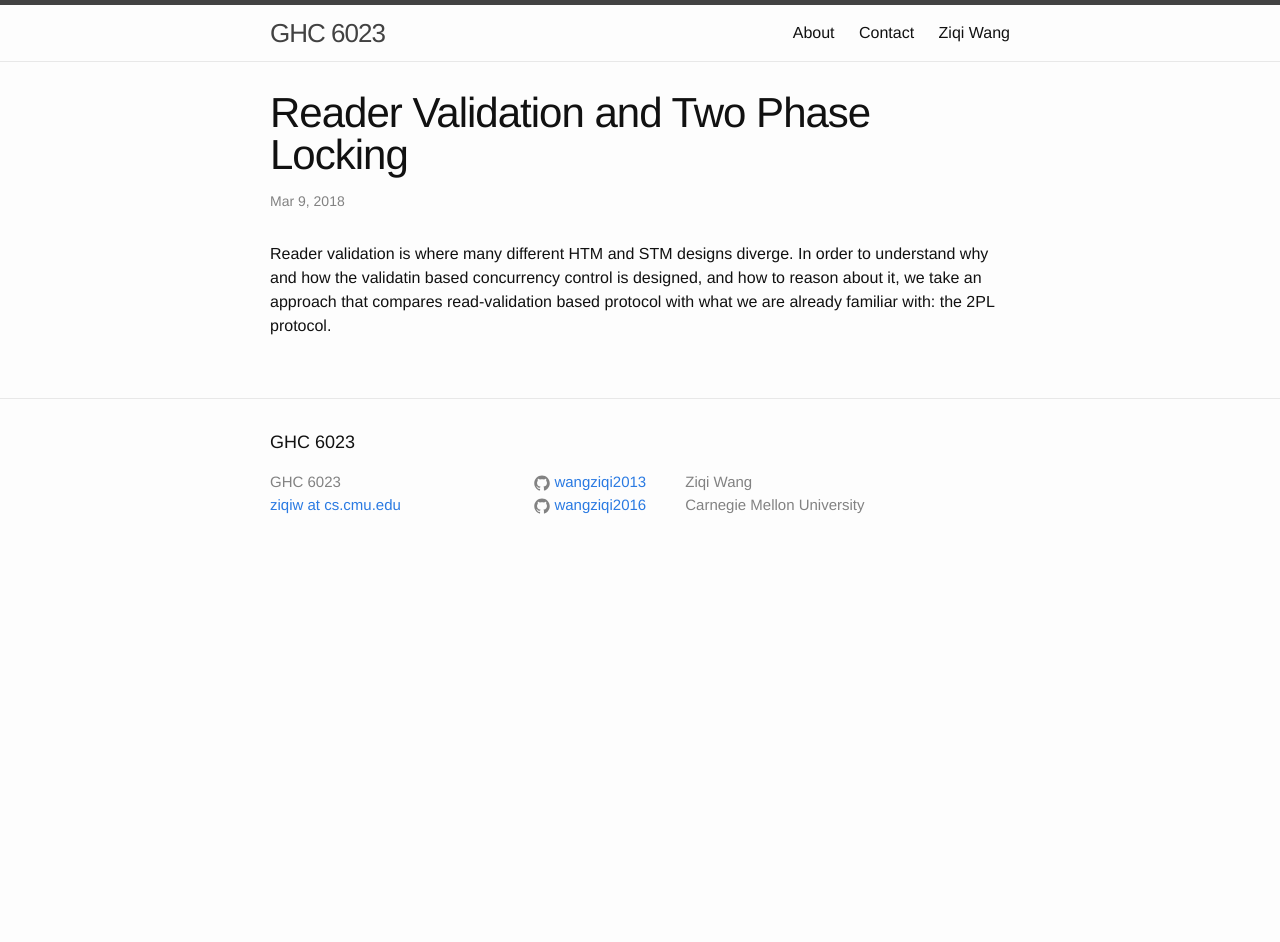
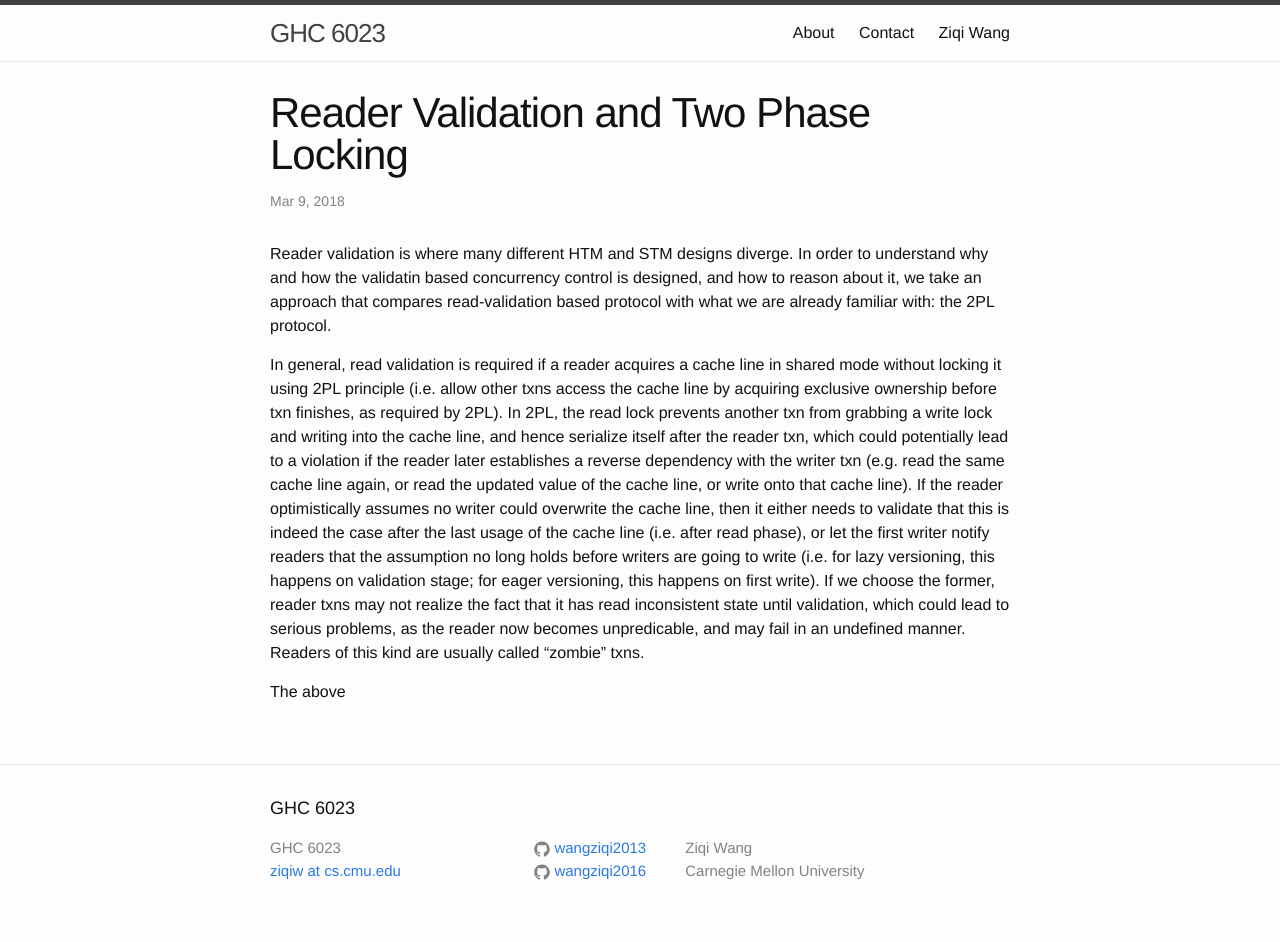
Before and after one commit to wangziqi2013/wangziqi2013.github.io, a Jekyll site: the page built from _posts/2018-03-18-Reader-Validation-and-2PL.markdown, in a window 1280 px wide. Built offline with Jekyll 4.4.1, drawn with Linux system fonts in a browser that asks for light colours; before the commit the page ends 900 px from its top, so only the background shows below that.

Commit message:
Adding second paragraph

```diff
--- a/_posts/2018-03-18-Reader-Validation-and-2PL.markdown
+++ b/_posts/2018-03-18-Reader-Validation-and-2PL.markdown
@@ -7,3 +7,18 @@ date:   2018-03-09 03:32:00 -0500
 Reader validation is where many different HTM and STM designs diverge. In order to understand why and how the
 validatin based concurrency control is designed, and how to reason about it, we take an approach that compares
 read-validation based protocol with what we are already familiar with: the 2PL protocol.
+
+In general, read validation is required if a reader acquires a cache line in shared mode without locking it using 2PL
+principle (i.e. allow other txns access the cache line by acquiring exclusive ownership before txn finishes, as required by
+2PL). In 2PL, the read lock prevents another txn from grabbing a write lock and writing into the cache line, and hence
+serialize itself after the reader txn, which could potentially lead to a violation if the reader later establishes a reverse
+dependency with the writer txn (e.g. read the same cache line again, or read the updated value of the cache line, or write
+onto that cache line). If the reader optimistically assumes no writer could overwrite the cache line, then it either
+needs to validate that this is indeed the case after the last usage of the cache line (i.e. after read phase), or
+let the first writer notify readers that the assumption no long holds before writers are going to write (i.e. for
+lazy versioning, this happens on validation stage; for eager versioning, this happens on first write). If we choose
+the former, reader txns may not realize the fact that it has read inconsistent state until validation, which could
+lead to serious problems, as the reader now becomes unpredicable, and may fail in an undefined manner.
+Readers of this kind are usually called "zombie" txns.
+
+The above
```
